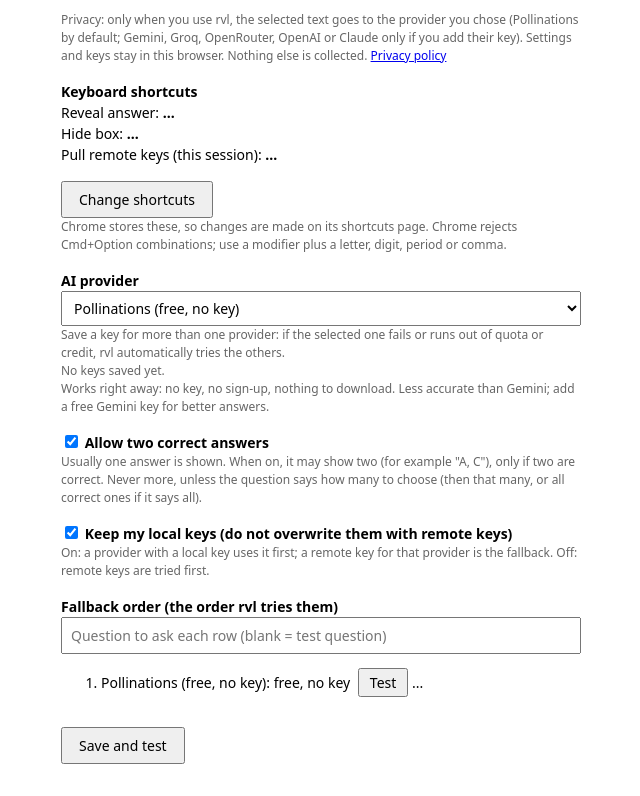
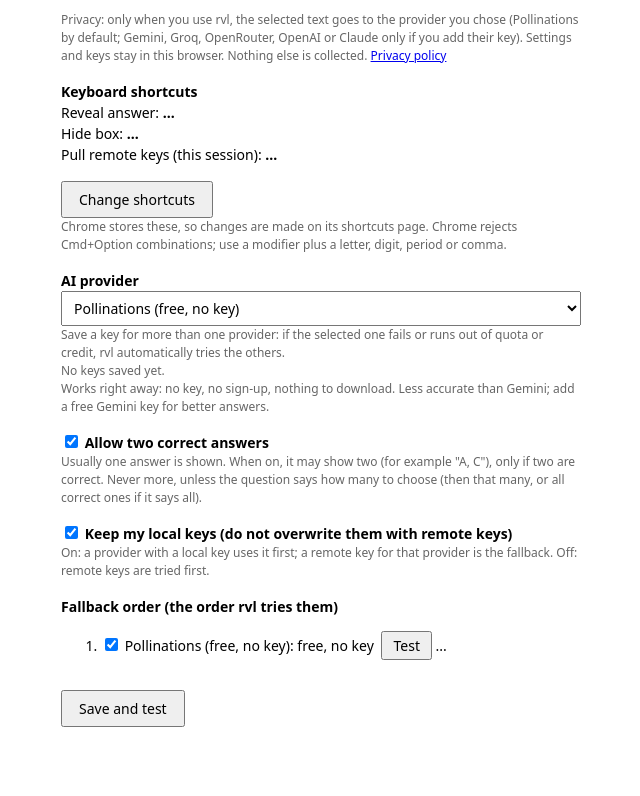
Before and after one commit to amitlas/rvl, a website with bundled scripts: page options/options.html in a window 1280 px wide. Both pictures are taken after a click on the button "Test". Shown: the part 117-913 px from the top of the page, without its empty margins (319-959 px from the left). After the commit the page ends 876 px from the top, so only its background shows below. Built offline with nearby package versions, Linux system fonts and the light colour scheme; some packages are replaced by stand-ins of ours; no server answers.

Commit message:
feat(options): per-row on/off for the fallback chain; drop the test question box
Co-Authored-By: Claude Haiku 5.5 <noreply@anthropic.com>

```diff
--- a/options/options.html
+++ b/options/options.html
@@ -58,7 +58,6 @@
   <div class="hint">On: a provider with a local key uses it first; a remote key for that provider is the fallback. Off: remote keys are tried first.</div>
 
   <label>Fallback order (the order rvl tries them)</label>
-  <input id="rowQuestion" placeholder="Question to ask each row (blank = test question)">
   <ol id="fallbackOrder"></ol>
 
   <button id="save">Save and test</button>
--- a/options/options.js
+++ b/options/options.js
@@ -115,6 +115,11 @@ async function renderFallbackOrder() {
     const tail = String(r.apiKey ?? "").slice(-4);
     if (PROVIDERS[r.provider].keyless) label.textContent = `${PROVIDERS[r.provider].label}: free, no key`;
     else label.textContent = `${PROVIDERS[r.provider].label}: ${r.source === "remote" ? "remote key" : "local key"} ...${tail}`;
+    const enabled = document.createElement("input");
+    enabled.type = "checkbox";
+    enabled.style.width = "auto";
+    enabled.checked = !(stored.disabledRows ?? []).includes(rowKey(r));
+    enabled.addEventListener("change", () => setRowEnabled(rowKey(r), enabled.checked));
     const button = document.createElement("button");
     button.type = "button";
     button.textContent = "Test";
@@ -126,17 +131,24 @@ async function renderFallbackOrder() {
       result.textContent = ` ${saved.text}`;
     }
     button.addEventListener("click", () => testRow(r, chain, result));
-    li.append(label, " ", button, " ", result);
+    li.append(enabled, " ", label, " ", button, " ", result);
     return li;
   });
   document.getElementById("fallbackOrder").replaceChildren(...items);
+}
+
+// Turning a row off leaves it out of the chain. Stored locally, so it persists.
+async function setRowEnabled(key, enabled) {
+  const { disabledRows = [] } = await chrome.storage.local.get({ disabledRows: [] });
+  const next = enabled ? disabledRows.filter((k) => k !== key) : [...new Set([...disabledRows, key])];
+  await chrome.storage.local.set({ disabledRows: next });
 }
 
 // Test results survive re-renders and reloads of this page, until Chrome closes.
 const rowKey = (row) => `${row.provider}/${row.source}`;
 
 async function testRow(row, chain, resultEl) {
-  const question = document.getElementById("rowQuestion").value.trim() || TEST_QUESTION;
+  const question = TEST_QUESTION;
   const entries = chain.filter((c) => c.provider === row.provider && c.source === row.source);
   resultEl.className = "rowResult";
   resultEl.textContent = " ...";
--- a/src/providers.js
+++ b/src/providers.js
@@ -147,6 +147,8 @@ export function chainFromStorage(stored = {}, remote = {}) {
         allowMultiple: stored.allowMultiple,
       });
       if (!first.apiKey && !PROVIDERS[id].keyless) continue;
+      // Rows the user turned off in options are left out of the chain.
+      if ((stored.disabledRows ?? []).includes(`${id}/${source}`)) continue;
       for (const model of [first.model, ...PROVIDERS[id].models.filter((m) => m !== first.model)]) {
         chain.push({ ...first, model, source });
       }
```
Also changed, not shown: tests/providers.test.js (+6 -0 lines).
